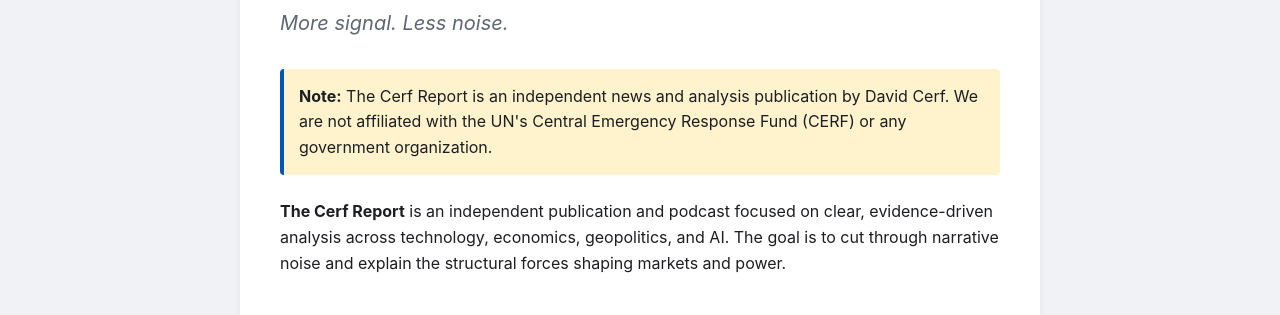
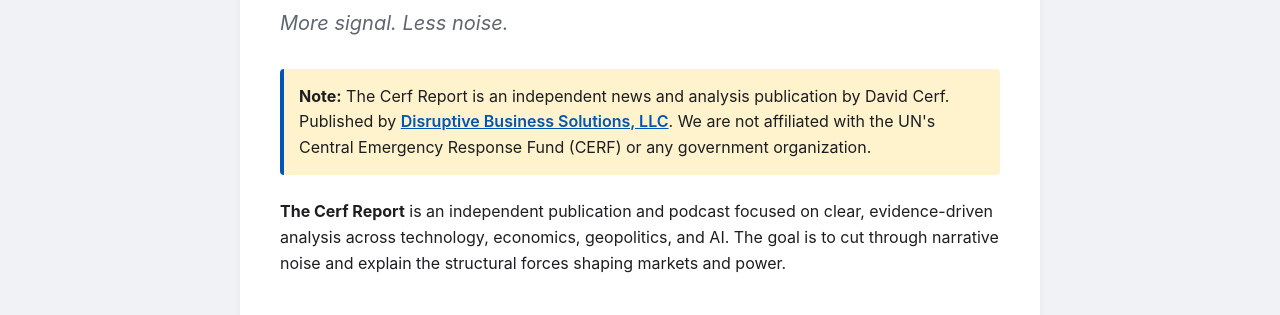
Before and after one commit to Bizdisruptor/dailynews, a website: page about/index.html in a window 1280 px wide. Shown: the part 485-800 px from the top of the page. Drawn offline with Linux system fonts and the light colour scheme.

Commit message:
Update index.html

```diff
--- a/about/index.html
+++ b/about/index.html
@@ -401,8 +401,7 @@
 
     <!-- Disambiguation Notice -->
     <div style="background: #fff3cd; padding: 15px; border-left: 4px solid var(--blue); margin: 0 0 1.5em 0; border-radius: 4px;">
-      <strong>Note:</strong> The Cerf Report is an independent news and analysis publication by David Cerf.
-      We are not affiliated with the UN's Central Emergency Response Fund (CERF) or any government organization.
+      <strong>Note:</strong> The Cerf Report is an independent news and analysis publication by David Cerf. Published by <a href="https://bizdisruptors.com/" target="_blank" rel="noopener" style="color: var(--blue); text-decoration: underline; font-weight: 600;">Disruptive Business Solutions, LLC</a>. We are not affiliated with the UN's Central Emergency Response Fund (CERF) or any government organization.
     </div>
 
     <p>
@@ -461,6 +460,7 @@
     <div style="font-size: 0.9em; color: var(--muted); margin-bottom: 12px;">The Cerf Report is a publication of Disruptive Business Solutions, LLC</div>
     <div style="margin-top:12px;display:flex;justify-content:center;gap:20px;flex-wrap:wrap;">
       <a href="/about/">About</a>
+      <a href="https://bizdisruptors.com/" target="_blank" rel="noopener">Company</a>
       <a href="https://thecerfreport.substack.com/" target="_blank" rel="noopener">Substack</a>
       <a href="https://open.spotify.com/show/0fZLvBdnAtQrzPmSao0hBY" target="_blank" rel="noopener">Podcast (Spotify)</a>
       <a href="https://podcasts.apple.com/us/podcast/the-cerf-report/id1837946735" target="_blank" rel="noopener">Podcast (Apple)</a>
```
